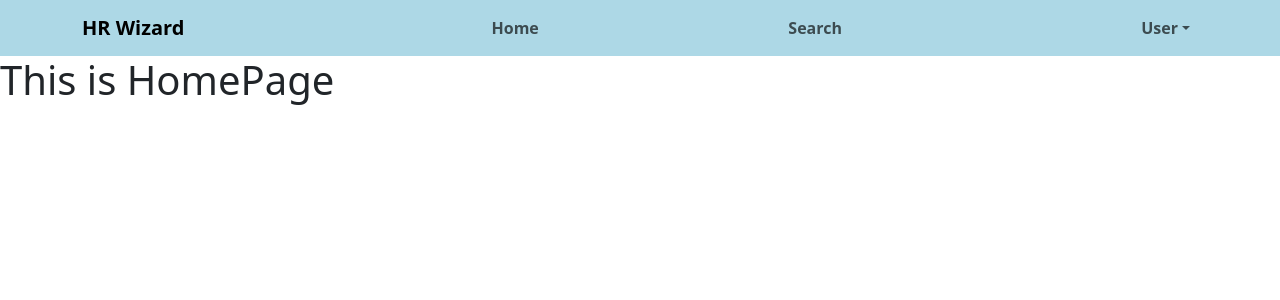
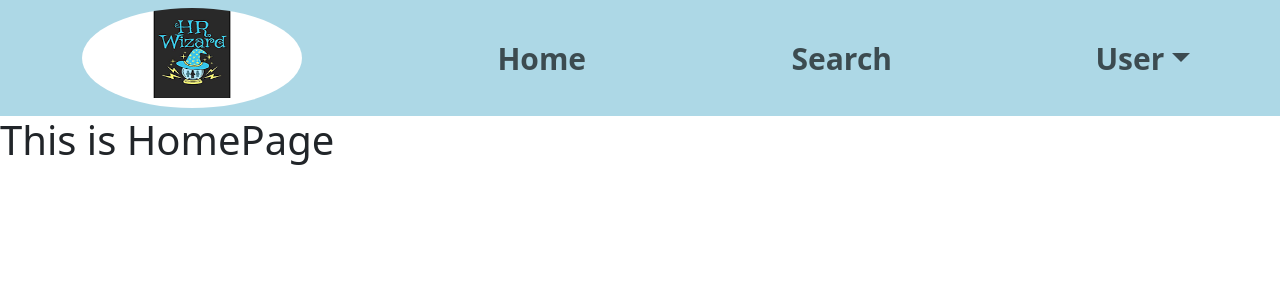
Before and after one commit to DanJanikowski/Capstone-Team3, a React (Vite) app in the folder frontend/: page /home in a window 1280 px wide. Shown: the top 300 px of the page. Built offline with nearby package versions, Linux system fonts and the light colour scheme.

Commit message:
added some style

```diff
--- a/frontend/src/components/NavBar.jsx
+++ b/frontend/src/components/NavBar.jsx
@@ -2,13 +2,16 @@ import Container from 'react-bootstrap/Container';
 import Nav from 'react-bootstrap/Nav';
 import Navbar from 'react-bootstrap/Navbar';
 import NavDropdown from 'react-bootstrap/NavDropdown';
+import Image from 'react-bootstrap/Image';
 import "../App.css"
 
 function NavBar() {
   return (
-    <Navbar expand="lg" className='Narbar' style={{fontWeight:"bold", backgroundColor:'lightblue'}} >
+    <Navbar expand="lg" className='Narbar' style={{fontWeight:"bold", backgroundColor:'lightblue', fontSize:"30px"}} >
       <Container className='container-fluid'>
-        <Navbar.Brand className='nav-item' href="/home">HR Wizard</Navbar.Brand>
+        {/* <Navbar.Brand className='nav-item' href="/home">HR Wizard</Navbar.Brand> */}
+        <Image src="src/img/hr.png" roundedCircle style={{height:"100px", width:"220px"}} />
+
         <Navbar.Toggle aria-controls="basic-navbar-nav" />
         <Navbar.Collapse id="basic-navbar-nav">
           <Nav className="mx-auto "style={{ display:"flex", justifyContent:"space-between", width:"600px"}}>
```
Also changed, not shown: frontend/src/img/hr.png (added).
